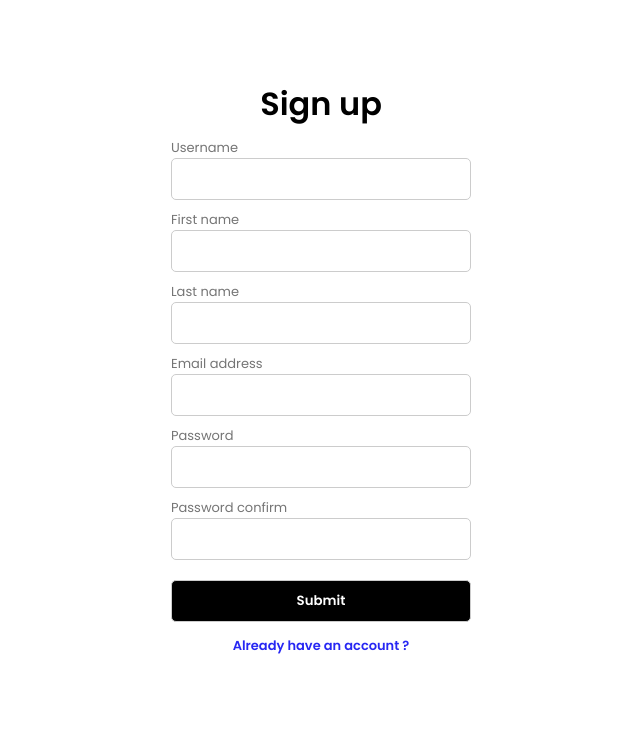
After one commit to tonible14012002/djangoAuthApp, a Django app: page /accounts/sign_up/ in a window 1280 px wide. The commit adds this page. Shown: the top 736 px of the page, without its empty margins (319-959 px from the left). Run offline with Django 4.2, Linux system fonts and the light colour scheme; some libraries are stand-ins or nearby versions.

Commit message:
add sign up view

```diff
--- a/Todo/accounts/form.py
+++ b/Todo/accounts/form.py
@@ -0,0 +1,37 @@
+
+from django import forms
+from django.contrib.auth import get_user_model
+
+User = get_user_model()
+
+class UserSignUpForm(forms.ModelForm):
+    class Meta:
+        model = User
+        fields = ['username', 'first_name', 'last_name', 'email']
+
+    password = forms.CharField(min_length=8, label='Password')
+    password2 = forms.CharField(min_length=8, label='Password confirm')
+
+    def clean_first_name(self):
+        firstname = self.cleaned_data['first_name']
+        if firstname:
+            return firstname
+        raise forms.ValidationError('First name is required')
+
+    def clean_last_name(self):
+        lastname = self.cleaned_data['last_name']
+        if lastname:
+            return lastname
+        raise forms.ValidationError('Last name is required')
+
+    def clean_email(self):
+        email = self.cleaned_data['email']
+        if User.objects.filter(email=email).exists():
+            raise forms.ValidationError('This email has been used')
+        return email
+
+    def clean_password2(self):
+        confirm_password = self.cleaned_data['password2']
+        if confirm_password == self.cleaned_data['password']:
+            return confirm_password
+        raise forms.ValidationError('Password confirm does not match')
--- a/Todo/accounts/static/accounts/styles/form.css
+++ b/Todo/accounts/static/accounts/styles/form.css
@@ -24,7 +24,7 @@
 
 .content__form {
     width: 100%;
-    height: 100%;
+    padding-bottom: 50px;
     min-height: 400px;
     display: flex;
     justify-content: center;
--- a/Todo/accounts/templates/registration/login.html
+++ b/Todo/accounts/templates/registration/login.html
@@ -56,7 +56,7 @@
                     method: 'POST',
                     body: JSON.stringify(jsonData),
                     headers: {
-                        'Content_Type':'applicaton/json',
+                        'Content-Type':'applicaton/json',
                         'X-CSRFtoken': csrftoken,
                         'X-Requested-With': 'XMLHttpRequest'
                     },
--- /dev/null
+++ b/Todo/accounts/templates/registration/signup.html
@@ -0,0 +1,83 @@
+{% extends 'accounts/main.html' %}
+{% load static %}
+
+{% block title %}Sign up{% endblock %}
+
+{% block head %}
+    <link rel="stylesheet" href="{% static 'accounts/styles/form.css' %}">
+{% endblock %}
+
+{% block content %}
+
+<div class="content__form">
+    <div class="form-container">
+        <form id="signup-form" class="form" method="POST" action="">
+            {% csrf_token %}
+            <h1 class="form__title">Sign up</h1>
+            {% for field in form %}
+            <div class="form__group">
+                <label for="{{field.id_for_label}}">{{field.label}}</label>
+                <input id="{{field.id_for_label}}" type="{{field.field.widget.input_type}}" name="{{field.name}}">
+                <span class="form__message"></span>
+            </div>
+            {% endfor %}
+
+            <button type="submit" class="form__button" id="form__login">Submit</button>
+            <p class="form__link"><a href="{% url 'accounts:login' %}"> Already have an account ?</a></p>
+            <div class="form__error">
+                <span class="form__message"></span>
+                <span class="form__message"></span>
+                <span class="form__message"></span>
+            </div>
+        </form>
+    </div>
+</div>
+
+<script>
+    validator({
+        formSelector: '#signup-form',
+        errorSelector: '.form__message',
+        errorClass: 'invalid',
+        ruleOptions: [
+            validator.isRequired('#id_username', 'Username is required'),
+            validator.minLength('#id_username', 5, 'Username is at least 5 characters'),
+            validator.isRequired('#id_password', 'Input in your password'),
+            validator.isRequired('#id_password2', 'Confirm your password'),
+            validator.isRequired('#id_last_name', 'Your last name is required'),
+            validator.isRequired('#id_first_name', 'Your first name is required'),
+            validator.isRequired('#id_email', 'Input your email'),
+            validator.isEmail('#id_email', 'Input a valid email address'),
+            validator.minLength('#id_password',8 , 'Password is at least 8 characters',),
+            validator.confirm('#id_password2', '#id_password', 'Your confirm password is incorrect'),
+        ],
+        onSubmit: (data) => {
+
+            url = "{% url 'accounts:sign_up_api' %}"
+
+            formData =  new FormData()
+            for (var key in data) {
+                formData.append(key,data[key])
+            }
+            fetch(url,{
+                method: 'POST',
+                body: formData,
+                headers: {
+                    'X-CSRFtoken': csrftoken,
+                    'X-Requested-With': 'XMLHttpRequest'
+                },
+                mode: 'same-origin'
+            })
+            .then(response => {
+                return response.json()
+            })
+            .then(data => {
+                console.log(data)
+            })
+            .catch(() => {
+                console.log(data)
+            })
+        }
+    })
+</script>
+
+{% endblock %}
--- a/Todo/accounts/urls.py
+++ b/Todo/accounts/urls.py
@@ -4,6 +4,8 @@ from unicodedata import name
 from django.urls import path, reverse_lazy
 from. import views
 from django.contrib.auth import views as auth_views
+
+
 app_name = 'accounts'
 
 urlpatterns = [
@@ -18,6 +20,8 @@ urlpatterns = [
     path('password_reset/', views. password_reset, name='password_reset'),
     path('password_reset/api', views.password_reset_api, name='password_reset_api'),
     path('password_reset/confirm/<uidb64>/<token>', views.password_reset_confirm, name='password_reset_confirm'),
-    path('password_reset/confirm/api/<uidb64>/<token>', views.password_reset_confirm_api, name='password_reset_confirm_api')
+    path('password_reset/confirm/api/<uidb64>/<token>', views.password_reset_confirm_api, name='password_reset_confirm_api'),
+    path('sign_up/', views.signup, name='sign_up'),
+    path('sign_up_api', views.signup_api, name='sign_up_api'),
 
 ]
--- a/Todo/accounts/views.py
+++ b/Todo/accounts/views.py
@@ -1,6 +1,6 @@
 
+from dataclasses import Field
 import random
-from typing import Type
 from django.http import HttpResponse, HttpResponseBadRequest
 from django.shortcuts import render
 from django.contrib.auth import login, logout, authenticate, get_user_model, update_session_auth_hash
@@ -18,6 +18,7 @@ from django.core.mail import send_mail
 from django.utils.html import strip_tags
 import json
 from Todo.settings import EMAIL_HOST_USER
+from .form import UserSignUpForm
 # Create your views here.
 
 User = get_user_model()
@@ -124,3 +125,19 @@ def password_reset_confirm_api(request, uidb64, token):
             return JsonResponse({'status':'invalid'})
     else:
         return JsonResponse({'status':'failed'})
+
+def signup(request):
+    form = UserSignUpForm()
+    return render(request, 'registration/signup.html', {'form':form})
+
+@ajax_required
+def signup_api(request):
+    if request.method == 'POST':
+        form = UserSignUpForm(request.POST)
+        if form.is_valid():
+            newUser = form.save(commit=False)
+            newUser.set_password(form.cleaned_data['password'])
+            newUser.save()
+            return JsonResponse({'status': 'ok'})
+        else:
+            return JsonResponse({'status':'error', 'errors':form.errors.as_json()})
--- a/Todo/templates/nav.html
+++ b/Todo/templates/nav.html
@@ -13,7 +13,7 @@
         </ul>
 
         <ul class="nav__list">
-            <li id="nav__logo" class="nav__item"><a>Todo App</a></li>
+            <li id="nav__logo" class="nav__item"><a>Todo</a></li>
         </ul>
 
         <div class="nav__options">
@@ -28,7 +28,7 @@
                     <ul class="nav__list">
                         <li><a class="user_avatar" href="#"><i class="fa-regular fa-user"></i></a></li>
                         <li class="subnav_conatainer"">
-                            <span data-selector="#subnav" id="subnav-btn"><a>Nam Anh <i class="fa-solid fa-caret-down"></i></a></span>
+                            <span data-selector="#subnav" id="subnav-btn"><a>{{request.user.get_name}} <i class="fa-solid fa-caret-down"></i></a></span>
                             <ul class="subnav" id="subnav">
                                 <li class="subnav__item">
                                     <a class="icon__group" href="">
@@ -38,7 +38,7 @@
                                 </li>
 
                                 <li class="subnav__item">
-                                    <a class="icon__group" href="">
+                                    <a class="icon__group" href="{% url 'accounts:logout' %}">
                                         <div class="icon"><i class="fa-solid fa-right-from-bracket"></i></div>
                                         <span>Logout</span>
                                     </a>
```
Also changed, not shown: Todo/accounts/models.py (+15 -0 lines), Todo/accounts/templates/registration/password_reset_email.html (+79 -11 lines), Todo/db.sqlite3.
